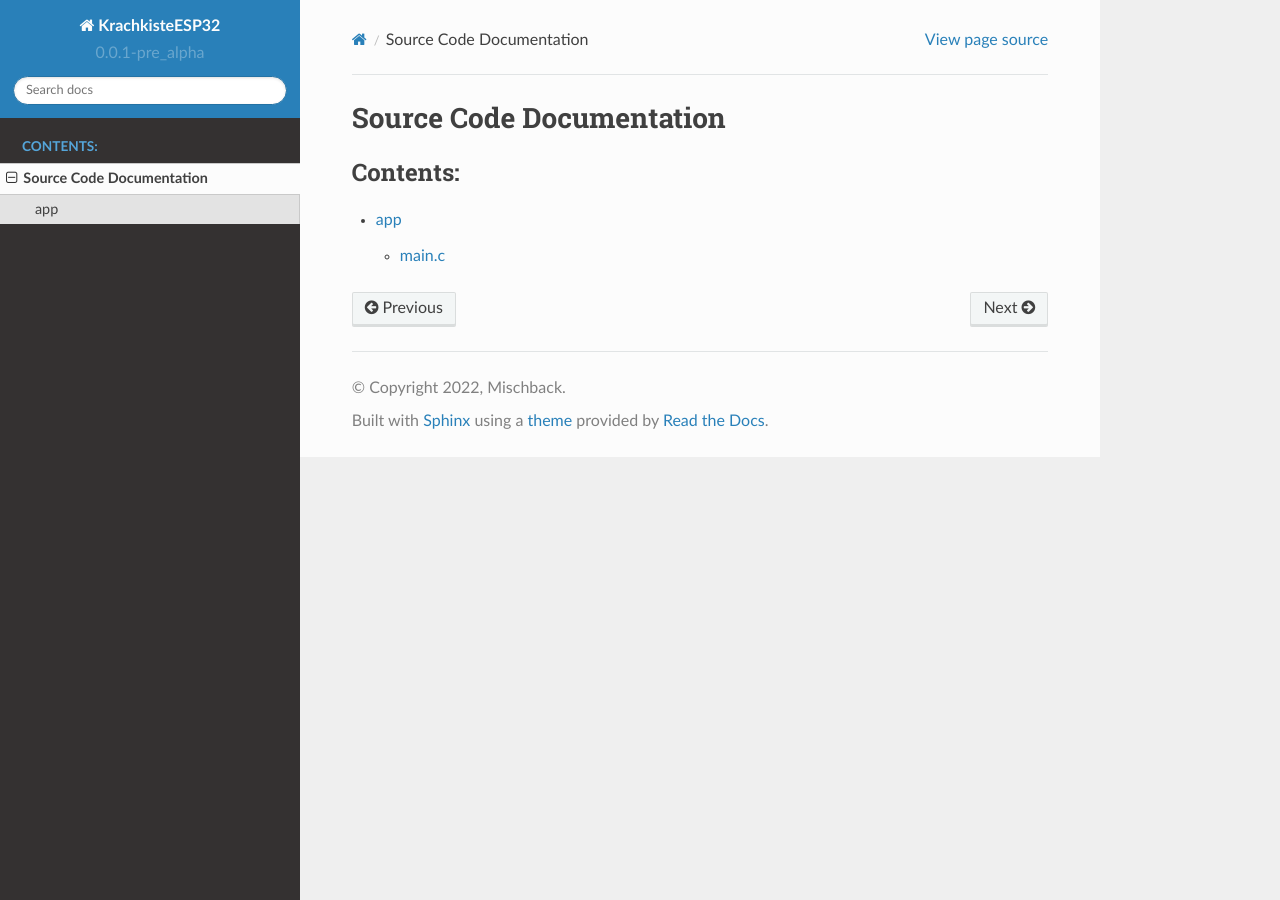
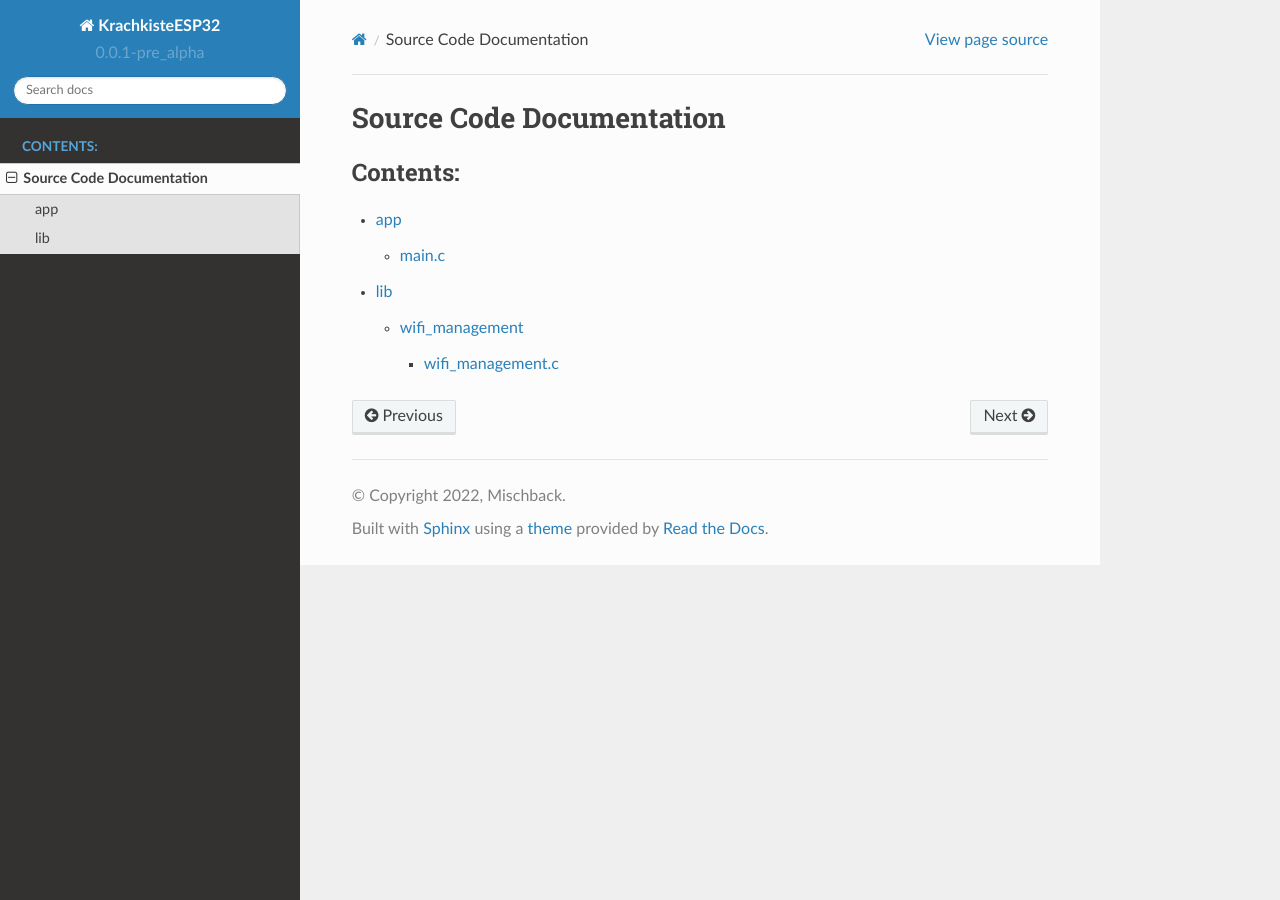
Before and after one commit to Mischback/krachkiste_esp32, a Sphinx documentation site: the page built from docs/source/api/index.rst, in a window 1280 px wide. Built offline with Sphinx 7.4.7 and the Read the Docs theme 2.0.0, drawn with Linux system fonts in a browser that asks for light colours.

Commit message:
Provide the required documentation files

```diff
--- a/docs/source/api/index.rst
+++ b/docs/source/api/index.rst
@@ -3,7 +3,8 @@ Source Code Documentation
 #########################
 
 .. toctree::
-    :maxdepth: 2
+    :maxdepth: 5
     :caption: Contents:
 
     app/index
+    lib/index
--- /dev/null
+++ b/docs/source/api/lib/index.rst
@@ -0,0 +1,9 @@
+###
+lib
+###
+
+.. toctree::
+    :maxdepth: 5
+    :caption: Contents:
+
+    wifi_management/index
--- /dev/null
+++ b/docs/source/api/lib/wifi_management/index.rst
@@ -0,0 +1,9 @@
+###############
+wifi_management
+###############
+
+.. toctree::
+    :maxdepth: 5
+    :caption: Contents:
+
+    wifi_management_c
--- /dev/null
+++ b/docs/source/api/lib/wifi_management/wifi_management_c.rst
@@ -0,0 +1,5 @@
+#################
+wifi_management.c
+#################
+
+.. c:autodoc:: lib/wifi_management/wifi_management.c
```
